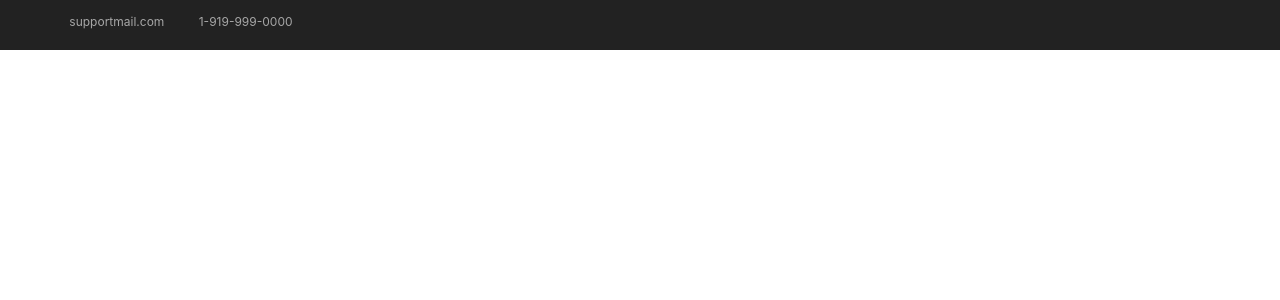
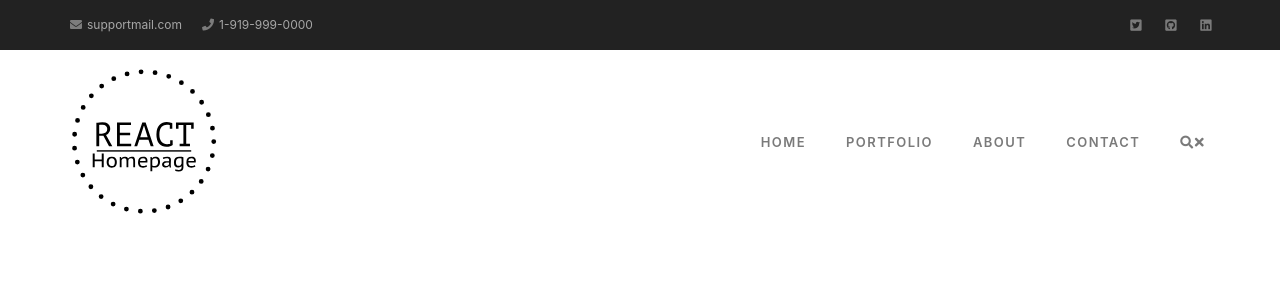
Before and after one commit to brishaw/react-homepage, a React (Create React App) app: page / in a window 1280 px wide. Shown: the top 300 px of the page. Built offline with nearby package versions, Linux system fonts and the light colour scheme.

Commit message:
added header component with styles...

```diff
--- a/src/Components/Header.js
+++ b/src/Components/Header.js
@@ -1,11 +1,12 @@
 import React, { Component } from 'react';
 import './Style/Header.css';
+import logo from './Images/logo.svg';
 
 class Header extends Component {
   render() {
     return (
       <header>
-        <div className="top-bar">
+        <div className="top-bar hidden-xs">
           <div className="container">
             <div className="row">
               <div className="top-bar-links">
@@ -29,12 +30,61 @@ class Header extends Component {
                   <a href="/">
                     <i className="fab fa-linkedin"></i>
                   </a>
-
                 </div>
               </div>
             </div>
           </div>
-        </div>
+        </div> {/* // top-bar */}
+        <nav className="navbar navbar-static-top">
+          <div className="navigation">
+            <div className="container relative">
+              <form method="get" className="search-wrap">
+                <input type="search" className="form-control" placeholder="Type &amp; Hit Enter" />
+              </form>
+              <div className="row flex">
+                <div className="navbar-header">
+                  <button type="button" className="navbar-toggle" data-toggle="collapse" data-target="#navbar-collapse">
+                    <span className="sr-only">Toggle navigation</span>
+                    <span className="icon-bar"></span>
+                    <span className="icon-bar"></span>
+                    <span className="icon-bar"></span>
+                  </button>
+                </div>
+                <div className="logo-container">
+                  <div className="logo-wrap">
+                    <a href="/">
+                      <img className="logo" src={logo} alt="logo" />
+                    </a>
+                  </div>
+                </div>
+                <div className="col-md-9 nav-wrap flex">
+                  <div className="collapse navbar-collapse" id="navbar-collapse">
+                    <ul className="nav navbar-nav navbar-right">
+                      <li className="dropdown active">
+                        <a href="/" className="dropdown-toggle">Home</a>
+                      </li>
+                      <li className="dropdown">
+                        <a href="/" className="dropdown-toggle">Portfolio</a>
+                      </li>
+                      <li className="dropdown">
+                        <a href="/" className="dropdown-toggle">About</a>
+                      </li>
+                      <li className="dropdown">
+                        <a href="/" className="dropdown-toggle">Contact</a>
+                      </li>
+                      <li>
+                        <a href="/" className="nav-search">
+                          <i className="fa fa-search search-trigger"></i>
+                          <i className="fa fa-times search-close"></i>
+                        </a>
+                      </li>
+                    </ul>
+                  </div>
+                </div>
+              </div>
+            </div>
+          </div>
+        </nav> {/* // nav */}
       </header>
     )
   }
--- a/src/Components/Style/Header.css
+++ b/src/Components/Style/Header.css
@@ -6,6 +6,10 @@ a {
   text-decoration: none;
   outline: none;
   transition: color .2s ease-in-out;
+}
+
+.flex {
+  display: flex;
 }
 
 header {
@@ -22,6 +26,8 @@ header {
 
 .container {
   margin: 0 auto;
+  padding-left: 15px;
+  padding-right: 15px;
 }
 
 .row {
@@ -30,8 +36,10 @@ header {
 }
 
 .top-bar-links {
-  line-height: 44px;
+  line-height: 50px;
   font-size: 12px;
+  display: flex;
+  align-items: center;
 }
 
 ul {
@@ -45,6 +53,8 @@ ul {
   min-height: 1px;
   padding-left: 15px;
   padding-right: 15px;
+  width: 50%;
+  display: flex;
 }
 
 .top-bar-links > ul > .top-bar-email {
@@ -63,7 +73,6 @@ ul {
 
 .fas, .fab, .fa {
   display: inline-block;
-  font: normal normal normal 14px/1 FontAwesome;
   font-size: inherit;
   text-rendering: auto;
   -webkit-font-smoothing: antialiased;
@@ -81,6 +90,10 @@ ul {
 .footer-soc .soc-icons a, .top-bar .soc-icons a {
   margin-bottom: 0;
   background-color: transparent;
+}
+
+.soc-icons {
+  justify-content: flex-end;
 }
 
 .soc-icons a {
@@ -101,6 +114,159 @@ ul {
   backface-visibility: hidden;
 }
 
+.navbar {
+  margin-bottom: 0;
+  border: none;
+  min-height: 100px;
+  -webkit-backface-visibility: hidden;
+  backface-visibility: hidden;
+  -webkit-transition: all 0.3s ease-in-out;
+  -moz-transition: all 0.3s ease-in-out;
+  -o-transition: all 0.3s ease-in-out;
+  -ms-transition: all 0.3s ease-in-out;
+  transition: all 0.3s ease-in-out;
+  z-index: 1200;
+}
+
+/* .navigation {
+
+} */
+
+.relative {
+  position: relative;
+}
+
+.search-wrap {
+  width: 100%;
+  height: 100%;
+  overflow: hidden;
+  display: none;
+  position: absolute;
+  top: 0;
+  left: 0;
+  z-index: 20;
+}
+
+.search-wrap .form-control {
+  height: 100%;
+  border: none;
+  font-size: 24px;
+}
+
+input[type="search"], select, textarea {
+  height: 39px;
+  border: 1px solid #e0e0e0;
+  background-color: transparent;
+  width: 100%;
+  margin-bottom: 16px;
+  padding: 0 16px;
+  -webkit-box-shadow: none;
+  -moz-box-shadow: none;
+  box-shadow: none;
+  -webkit-border-radius: 0;
+  -moz-border-radius: 0;
+  -ms-border-radius: 0;
+  -o-border-radius: 0;
+  border-radius: 0;
+  -webkit-transition: border-color 0.3s ease-in-out;
+  -moz-transition: border-color 0.3s ease-in-out;
+  -ms-transition: border-color 0.3s ease-in-out;
+  -o-transition: border-color 0.3s ease-in-out;
+  transition: border-color 0.3s ease-in-out;
+}
+
+.search-wrap input, .search-wrap input:focus {
+  background-color: #fff !important;
+  border: none;
+}
+
+.navbar-toggle {
+  display: none;
+}
+
+.logo-container {
+  padding: 15px;
+  width: 25%;
+}
+
+.logo-wrap {
+    width: 100%;
+}
+
+.logo-wrap > a {
+  height: 100px;
+}
+
+.logo {
+  width: auto;
+  height: 150px;
+  -webkit-transition: height 0.3s ease-in-out;
+  -moz-transition: height 0.3s ease-in-out;
+  -o-transition: height 0.3s ease-in-out;
+  -ms-transition: height 0.3s ease-in-out;
+  transition: height 0.3s ease-in-out;
+}
+
+.nav-wrap {
+  /* width: 80%; */
+  justify-content: flex-end;
+}
+
+.col-md-9 {
+  width: 75%;
+}
+
+.right {
+  justify-content: flex-end;
+}
+
+.navbar-collapse {
+  border: none;
+  padding-left: 0;
+  padding-right: 0;
+  box-shadow: none;
+  -webkit-box-shadow: none;
+}
+
+.collapse {
+  display: none;
+}
+
+.navbar-nav {
+  margin: 0;
+}
+
+.nav > li {
+  position: relative;
+  display: block;
+}
+
+.navbar-nav > li > a {
+  padding: 0 20px;
+  line-height: 100px;
+  text-transform: uppercase;
+  font-weight: 600;
+  letter-spacing: .11em;
+  color: #7a7a7a;
+  font-size: 13px;
+}
+
+.navbar-nav > li > a:hover {
+  color: #000000;
+  transition: 170ms ease all;
+}
+
+.nav > li > a {
+  position: relative;
+  display: block;
+}
+
+@media (max-width: 767px) {
+  .hidden-xs {
+    display: none;
+  }
+}
+
 @media (min-width: 768px) {
   .container {
     width: 750px;
@@ -111,6 +277,36 @@ ul {
   .container {
     width: 970px;
   }
+
+  .navbar-static-top .navbar-collapse {
+    padding-left: 0;
+    padding-right: 0;
+  }
+
+  .navbar-collapse {
+    width: auto;
+    border-top: 0;
+    -webkit-box-shadow: none;
+    box-shadow: none;
+  }
+
+  .navbar-collapse.collapse {
+    display: flex !important;
+    align-items: center;
+    height: auto !important;
+    padding-bottom: 0;
+    overflow: visible !important;
+  }
+
+  .navbar-right {
+    display: flex !important;
+    justify-content: flex-end !important;
+  }
+
+  .navbar-nav > li {
+    display: flex;
+    justify-content: flex-start;
+  }
 }
 
 @media (min-width: 1200px) {
```
Also changed, not shown: src/Components/Images/logo.svg (added).
